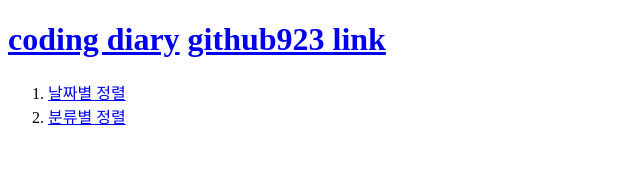
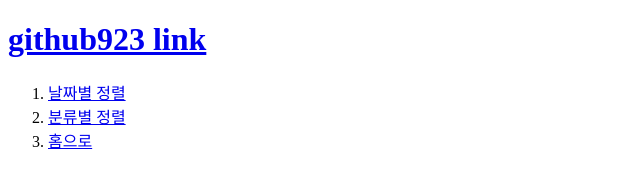
Before and after one commit to github923/limestone923.github.io, a plain HTML site: page index.html in a window 1280 px wide. Shown: the whole page, without its empty margins (0-640 px from the left). Drawn offline with Linux system fonts and the light colour scheme.

Commit message:
Add files via upload

```diff
--- a/index.html
+++ b/index.html
@@ -6,12 +6,12 @@
   </head>
   <body>
     <h1>
-      <a href="index.html">coding diary</a>
       <a href="https://github.com/github923">github923 link</a>
     </h1>
     <ol>
       <li><a href="1.html">날짜별 정렬</a></li>
       <li><a href="2.html">분류별 정렬</a></li>
+      <li><a href="index.html">홈으로</a></li>
     </ol>
     <h2>
     </h2>
```
